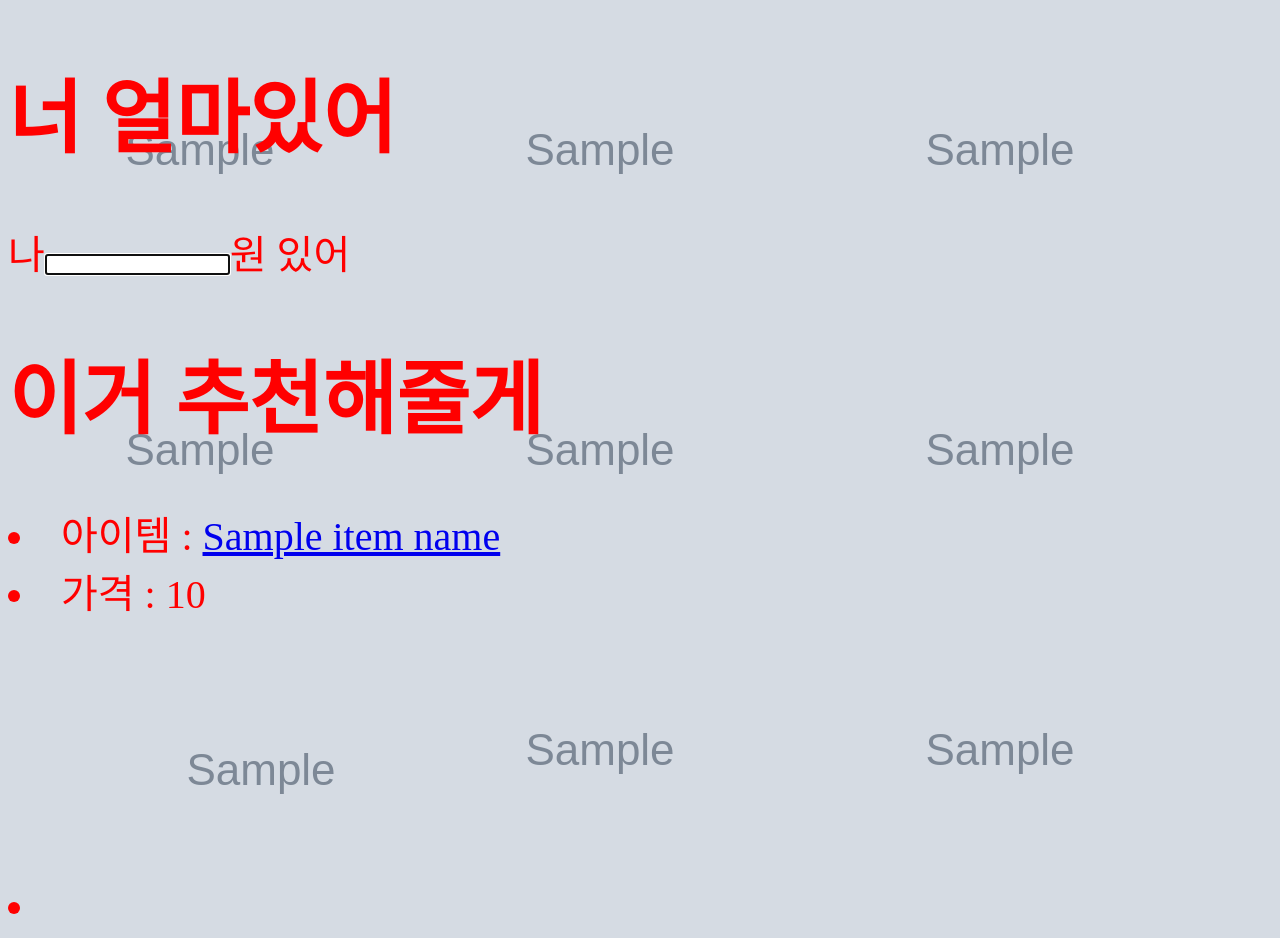
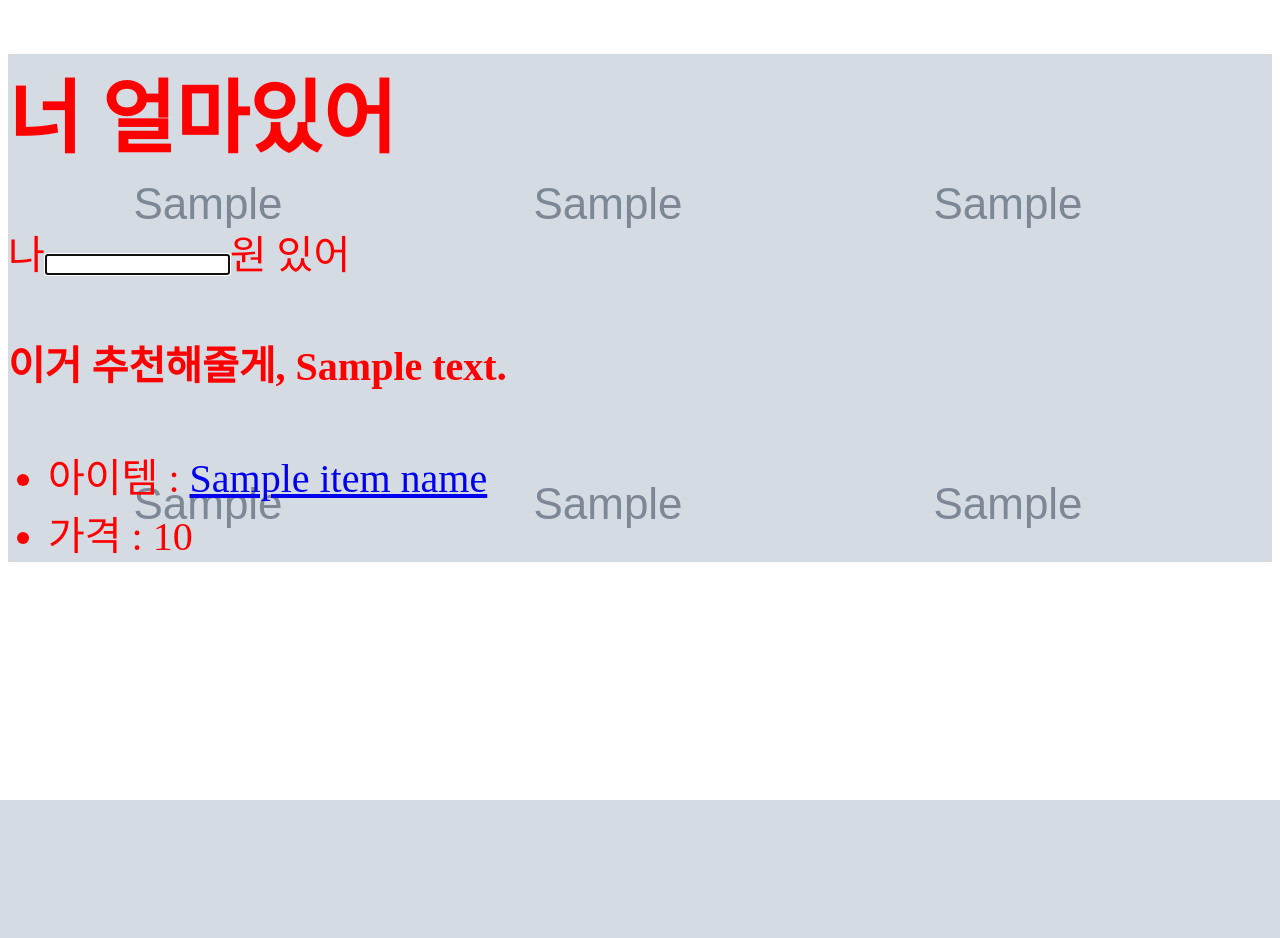
Before and after one commit to BabyBabyTeam/moneymoney, a Django app: template moneymoney/templates/home.html in a window 1280 px wide. After the commit the page ends 800 px from the top, so only its background shows below. Run offline with Django 3.2, Linux system fonts and the light colour scheme; the template is opened without the code that fills it: most values are stand-ins (such as "Sample title", 1, 10 or a date in 2020); grey boxes marked "Sample" are stand-in pictures.

Commit message:
res message applied

```diff
--- a/moneymoney/templates/home.html
+++ b/moneymoney/templates/home.html
@@ -1,24 +1,37 @@
 {% extends "base.html" %}
 {% block content %}
-
+<!-- http://www.w3schools.com/css/css_image_transparency.asp -->
+  <div class="background">
+    <div class="text">
       <form action="?money_value={{ money_value }}/" method="GET">{% csrf_token %}
         <h1>너 얼마있어</h1>
         나<input type="text" name="money_value" required autofocus>원 있어
       </form>
 
       {% if item_name and item_price and item_url and image_url %}
-      <h1>이거 추천해줄게</h1>
+        <h4>이거 추천해줄게, <span class="green-font">{{ res_message }}</span></h4>
+
+        <ul>
           <li>아이템 : <a href="http://shopping.naver.com/{{ item_url }}" target="_blank">{{ item_name }}</a></li>
           <li>가격 : {{ item_price }}</li>
-      <li><img src="{{ image_url }}" target="_blank"></img></li>
+        </ul>
+
       {% else %}
       {% endif %}
+    </div>
+  </div>
 
   <style>
-    body {
-      background-image: url({{ image_url }});
-      font-size:40px;
-      color:red; filter:alpha(opacity=100);
+    div.background {
+      background: url({{ image_url }});
+    }
+    div.text {
+      opacity: 1.5;
+      font-size: 40px;
+      color: red;
+    }
+    div.green-font {
+      color:green;
     }
   </style>
 {% endblock %}
```
Lines whose indentation alone changed are shown as unchanged.
